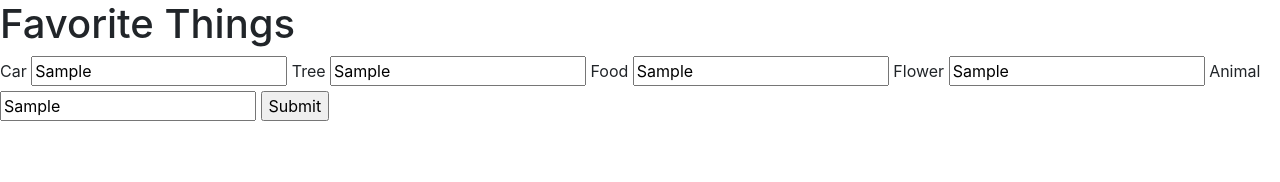
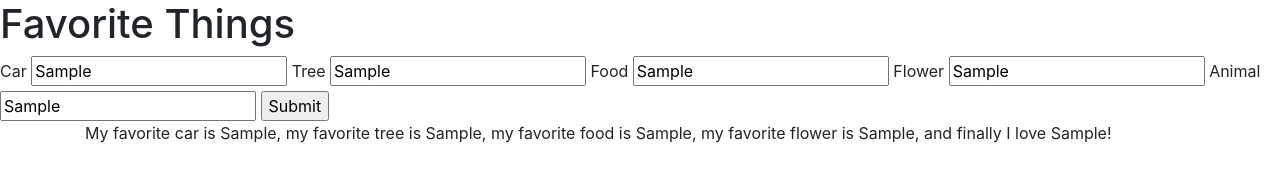
Before and after one commit to RandyWeyer/favorite-things-array, a plain HTML site: page index.html in a window 1280 px wide. Both pictures are taken after typing "Sample", "Sample", "Sample", "Sample", "Sample" into the empty fields and a click on the input 294 px from the left and 106 px from the top of the page. Drawn offline with Linux system fonts and the light colour scheme.

Commit message:
Refactor input boxes on javascript side

```diff
--- a/index.html
+++ b/index.html
@@ -32,7 +32,7 @@
     </form>
 
     <div class="container container-fluid" id="results">
-      <p> My favorite car is <span id="carResult"></span>, my favorite tree is <span id="treeResult"></span>, my favorite food is <span id="foodResult"></span>, my favorite flower is <span id="flowerResult"></span>, and finally I love <span id="animalResult"></span>!</p>
+      <p> My favorite car is <span class="car"></span>, my favorite tree is <span class="tree"></span>, my favorite food is <span class="food"></span>, my favorite flower is <span class="flower"></span>, and finally I love <span class="animal"></span>!</p>
     </div>
 
 
--- a/js/scripts.js
+++ b/js/scripts.js
@@ -1,21 +1,14 @@
 $(document).ready(function(event) {
   $("form#favorites").submit(function(event){
     event.preventDefault();
-  var favoriteThings=[];
+  var favoriteThings=["car", "tree", "food", "flower", "animal"];
 
-  var carInput = $("#car").val();
-  var treeInput = $("#tree").val();
-  var foodInput = $("#food").val();
-  var flowerInput = $("#flower").val();
-  var animalInput = $("#animal").val();
+favoriteThings.forEach(function(favoriteThing) {
+  var input = $("input#" + favoriteThing).val();
+  $("." + favoriteThing).text(input);
+});
 
-  favoriteThings.push(carInput, treeInput, foodInput, flowerInput, animalInput);
-
-  $("#carResult").text(favoriteThings[0]);
-  $("#treeResult").text(favoriteThings[1]);
-  $("#foodResult").text(favoriteThings[2]);
-  $("#flowerResult").text(favoriteThings[3]);
-  $("#animalResult").text(favoriteThings[4]);
+ $("#results").show();
 
   console.log(favoriteThings);
   });
```
